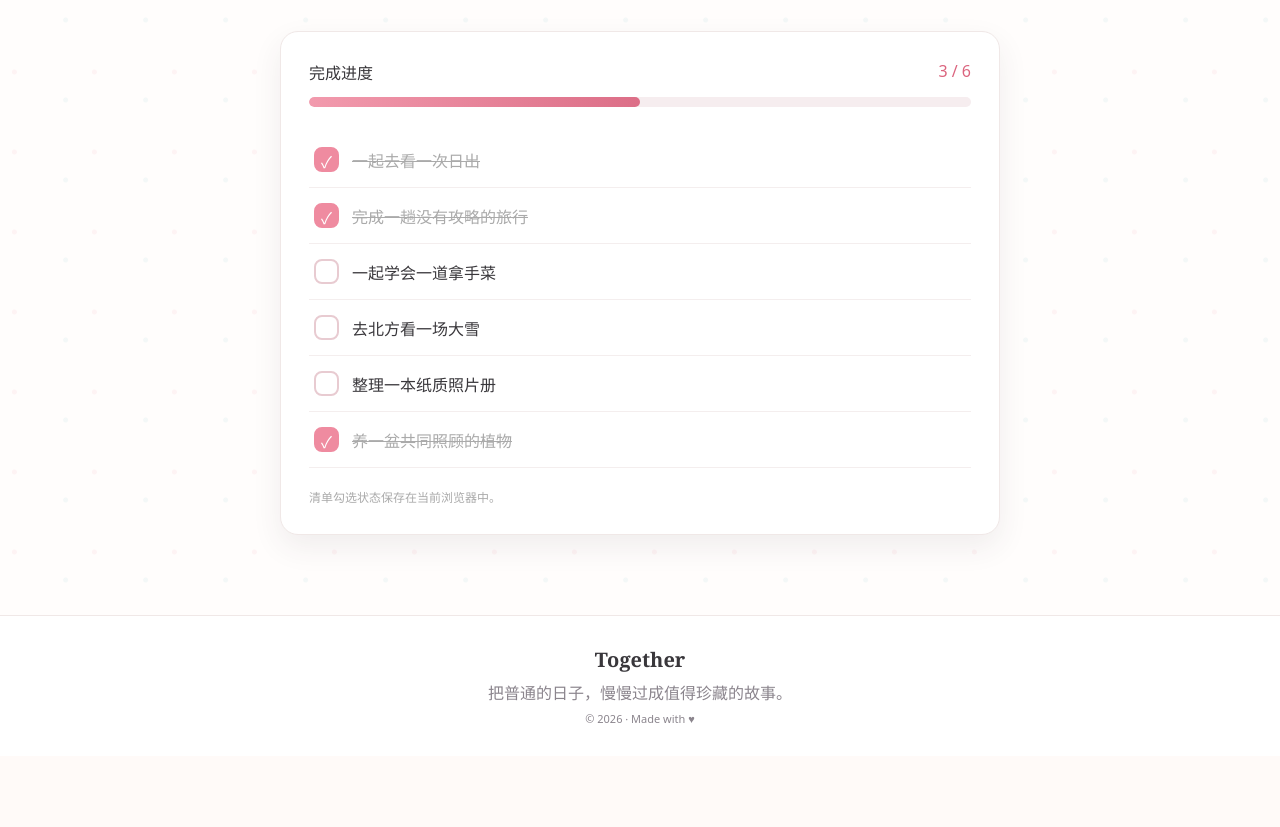
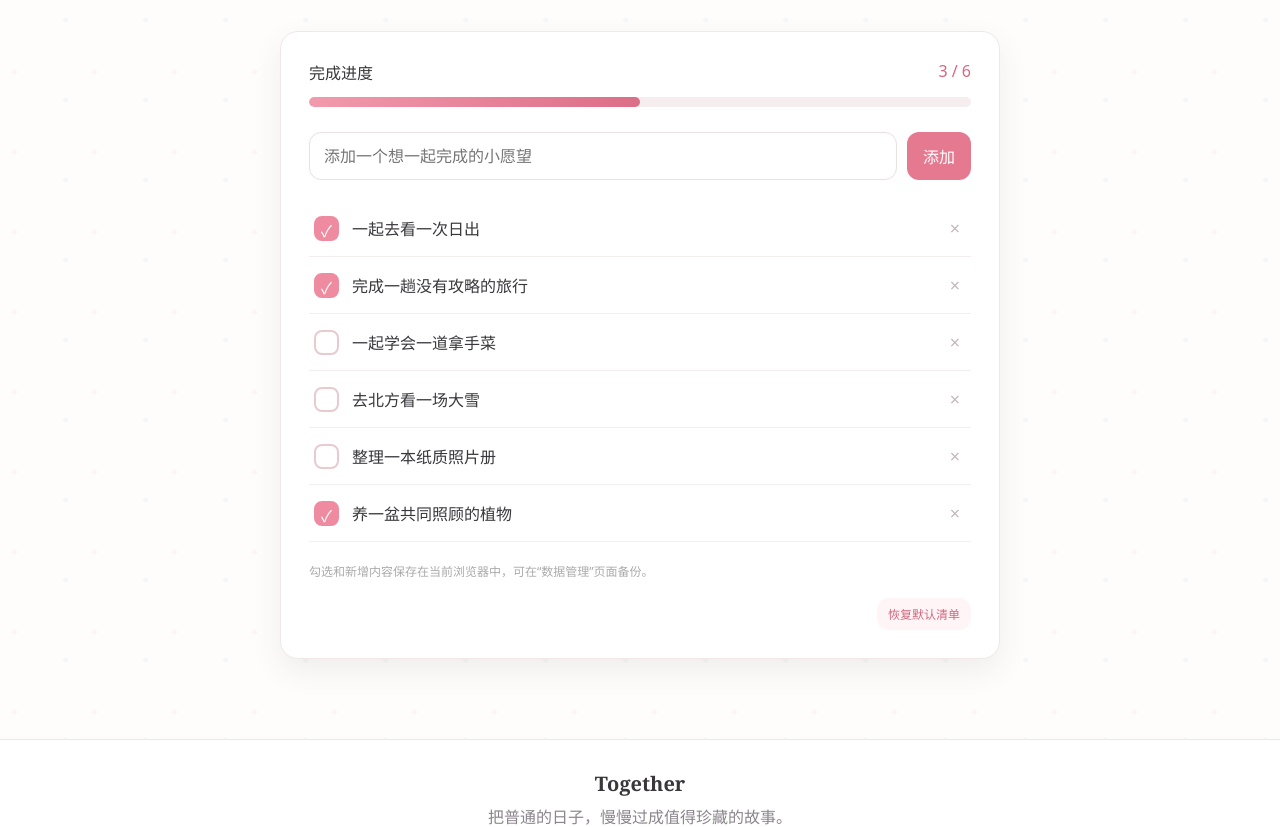
Before and after one commit to hujinghaoabcd/Together, a Vue app: page /#/wishlist in a window 1280 px wide. Shown: the part 340-1167 px from the top of the page. Before the commit the page ends 1096 px from the top, so only its background shows below. Built offline with nearby package versions, Linux system fonts and the light colour scheme.

Commit message:
feat: make wishlist editable and safer

```diff
--- a/src/views/Wishlist.vue
+++ b/src/views/Wishlist.vue
@@ -4,21 +4,57 @@
     <section class="wishlist-box page-width">
       <div class="progress-head"><strong>完成进度</strong><span>{{ doneCount }} / {{ list.length }}</span></div>
       <div class="progress"><i :style="{ width: progress + '%' }"></i></div>
+
+      <form class="wish-add" @submit.prevent="addWish">
+        <input v-model.trim="newWish" maxlength="60" placeholder="添加一个想一起完成的小愿望" aria-label="新的恋爱清单项目" />
+        <button class="primary-action" type="submit" :disabled="!newWish">添加</button>
+      </form>
+
       <label v-for="item in list" :key="item.id" class="wish-item" :class="{ done: item.done }">
         <input v-model="item.done" type="checkbox" @change="save" />
-        <span class="check">✓</span><span>{{ item.text }}</span>
+        <span class="check">✓</span>
+        <span>{{ item.text }}</span>
+        <button class="wish-remove" type="button" :aria-label="`删除清单项目：${item.text}`" @click.prevent="removeWish(item.id)">×</button>
       </label>
-      <p class="local-tip">清单勾选状态保存在当前浏览器中。</p>
+
+      <p v-if="!list.length" class="empty-state">清单还是空的，先添加一个小愿望吧。</p>
+      <p class="local-tip">勾选和新增内容保存在当前浏览器中，可在“数据管理”页面备份。</p>
+      <div class="list-tools">
+        <button class="mini-action" type="button" @click="restoreDefaults">恢复默认清单</button>
+      </div>
     </section>
   </main>
 </template>
+
 <script setup lang="ts">
 import { computed, ref } from 'vue'
 import PageHeader from '../components/PageHeader.vue'
 import { initialWishlist } from '../data/site'
-const stored = localStorage.getItem('together-wishlist')
-const list = ref(stored ? JSON.parse(stored) : structuredClone(initialWishlist))
-const doneCount = computed(() => list.value.filter((item: { done: boolean }) => item.done).length)
-const progress = computed(() => Math.round(doneCount.value / list.value.length * 100))
-const save = () => localStorage.setItem('together-wishlist', JSON.stringify(list.value))
+import { readStorage, resetStorage, STORAGE_KEYS, writeStorage } from '../composables/storage'
+
+type WishItem = { id: number; text: string; done: boolean }
+
+const list = ref<WishItem[]>(readStorage(STORAGE_KEYS.wishlist, initialWishlist))
+const newWish = ref('')
+const doneCount = computed(() => list.value.filter((item) => item.done).length)
+const progress = computed(() => list.value.length ? Math.round(doneCount.value / list.value.length * 100) : 0)
+const save = () => writeStorage(STORAGE_KEYS.wishlist, list.value)
+
+const addWish = () => {
+  if (!newWish.value) return
+  list.value.push({ id: Date.now(), text: newWish.value, done: false })
+  newWish.value = ''
+  save()
+}
+
+const removeWish = (id: number) => {
+  list.value = list.value.filter((item) => item.id !== id)
+  save()
+}
+
+const restoreDefaults = () => {
+  if (!window.confirm('确定恢复默认清单吗？当前浏览器里的自定义清单会被清除。')) return
+  resetStorage(STORAGE_KEYS.wishlist)
+  list.value = readStorage(STORAGE_KEYS.wishlist, initialWishlist)
+}
 </script>
```
